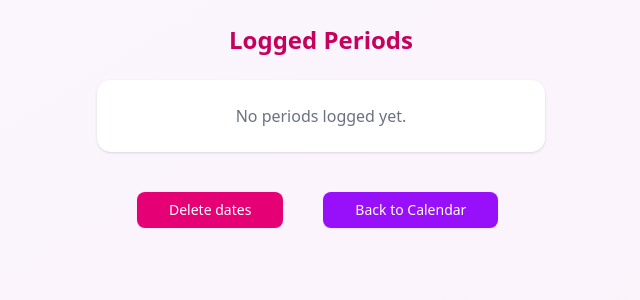
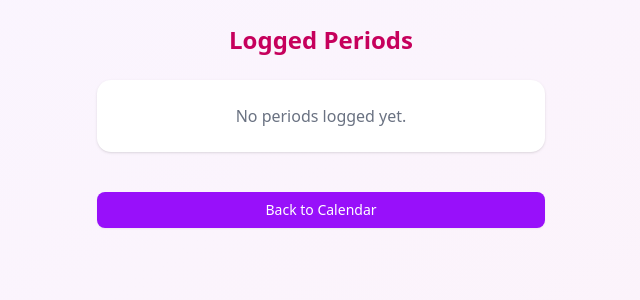
Before and after one commit to Danielle73/Garnet, a React (Vite) app: page /history in a window 1280 px wide. Shown: the top 300 px of the page, without its empty margins (319-959 px from the left). Built offline with nearby package versions, Linux system fonts and the light colour scheme.

Commit message:
feat: add functionality to the delete button

```diff
--- a/src/screens/HistoryScreen.tsx
+++ b/src/screens/HistoryScreen.tsx
@@ -2,12 +2,12 @@ import { type PeriodEntry } from "@/types/period"
 import { Link } from "react-router-dom"
 import { Button } from "@/components/ui/button"
 
-
 interface HistoryScreenProps {
   entries: PeriodEntry[]
+  onDelete: (index: number) => void
 }
 
-function HistoryScreen({ entries }: HistoryScreenProps) {
+function HistoryScreen({ entries, onDelete }: HistoryScreenProps) {
   return (
     <div className="min-h-screen bg-gradient-to-br from-purple-50 to-pink-50 px-4 py-6">
       <div className="max-w-md mx-auto space-y-6">
@@ -21,30 +21,37 @@ function HistoryScreen({ entries }: HistoryScreenProps) {
           </div>
         ) : (
           <div className="space-y-3">
-            {entries.map((entry, i) => (
+            {entries.map((entry, index) => (
               <div
-                key={i}
-                className="bg-white border-l-4 border-pink-600 rounded-lg p-4 shadow-sm"
+                key={index}
+                className="bg-white border-l-4 border-pink-600 rounded-lg p-4 shadow-sm flex justify-between items-start"
               >
+                <div>
                   <p className="font-medium">
                     Start: {new Date(entry.startDate).toDateString()}
                   </p>
+
                   {entry.endDate && (
                     <p className="text-gray-600">
                       End: {new Date(entry.endDate).toDateString()}
                     </p>
                   )}
                 </div>
+
+                <Button
+                  variant="destructive"
+                  size="sm"
+                  onClick={() => onDelete(index)}
+                >
+                  Delete
+                </Button>
+              </div>
             ))}
           </div>
         )}
 
-          <Button className="w-full ml-10 py-3 bg-pink-600 hover:bg-pink-700  focus:ring-pink-500 sm:w-auto sm:px-8 text-white mt-4">
-                Delete dates
-          </Button>
-
         <Link to="/tracker">
-          <Button className="w-full ml-10 py-3 bg-purple-600 hover:bg-purple-700  focus:ring-purple-500 sm:w-auto sm:px-8 text-white mt-4">
+          <Button className="w-full bg-purple-600 hover:bg-purple-700 text-white mt-4">
             Back to Calendar
           </Button>
         </Link>
```
Lines whose indentation alone changed are shown as unchanged.
